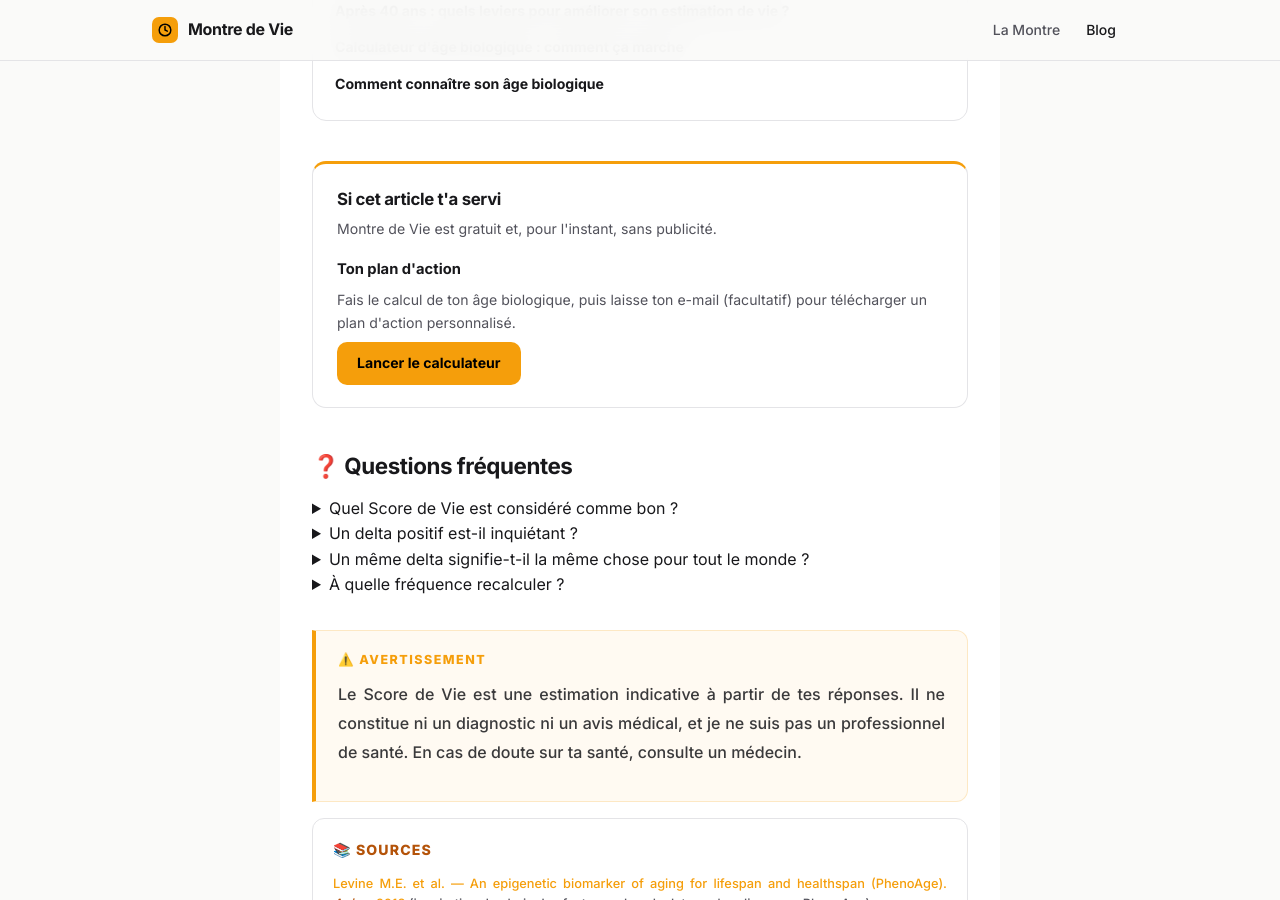
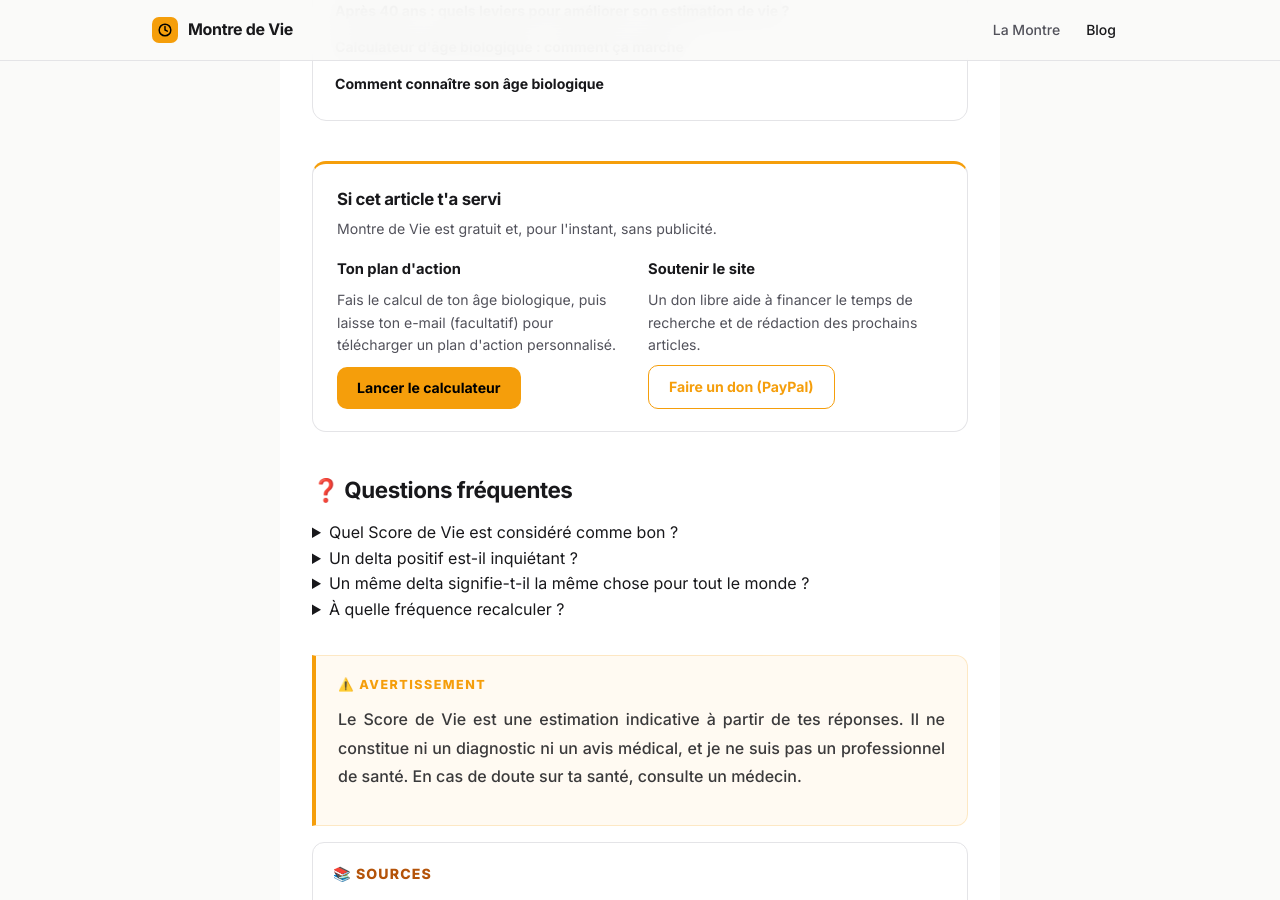
Before and after one commit to SebRunNature/memento-mori, a Jekyll site: the page built from _posts/2026-06-09-quel-est-un-bon-score-de-vie-les-zones-expliquees.html, in a window 1280 px wide and 900 px high, scrolled down 2483 px. Built offline with Jekyll 4.4.1, drawn with Linux system fonts in a browser that asks for light colours; part of the change alters nothing that is shown.

Commit message:
Lien de don PayPal (montant libre) dans l'encart de soutien
Co-Authored-By: Claude Sonnet 5.5 <noreply@anthropic.com>
Claude-Session: https://claude.ai/code/session_01CwhknYYnSTZ2JR1RowZtqV

```diff
--- a/_config.yml
+++ b/_config.yml
@@ -31,4 +31,4 @@ exclude:
   - Gemfile.lock
 
 # Don libre (PayPal). Laisser vide pour masquer le bouton de don dans l'encart de fin d'article.
-paypal_url: ""
+paypal_url: "https://www.paypal.com/donate/?hosted_button_id=X5VXKN5DES2Z6"
```
